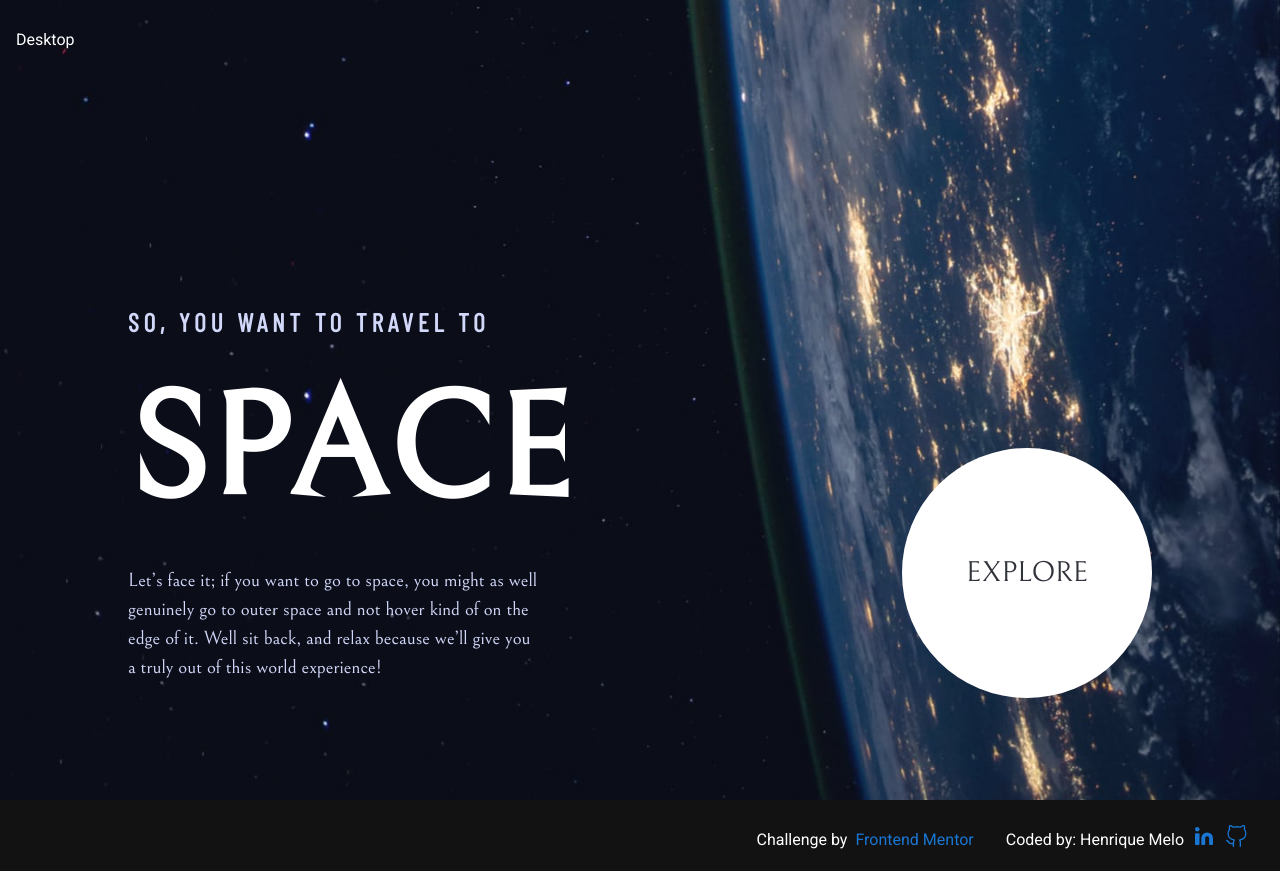
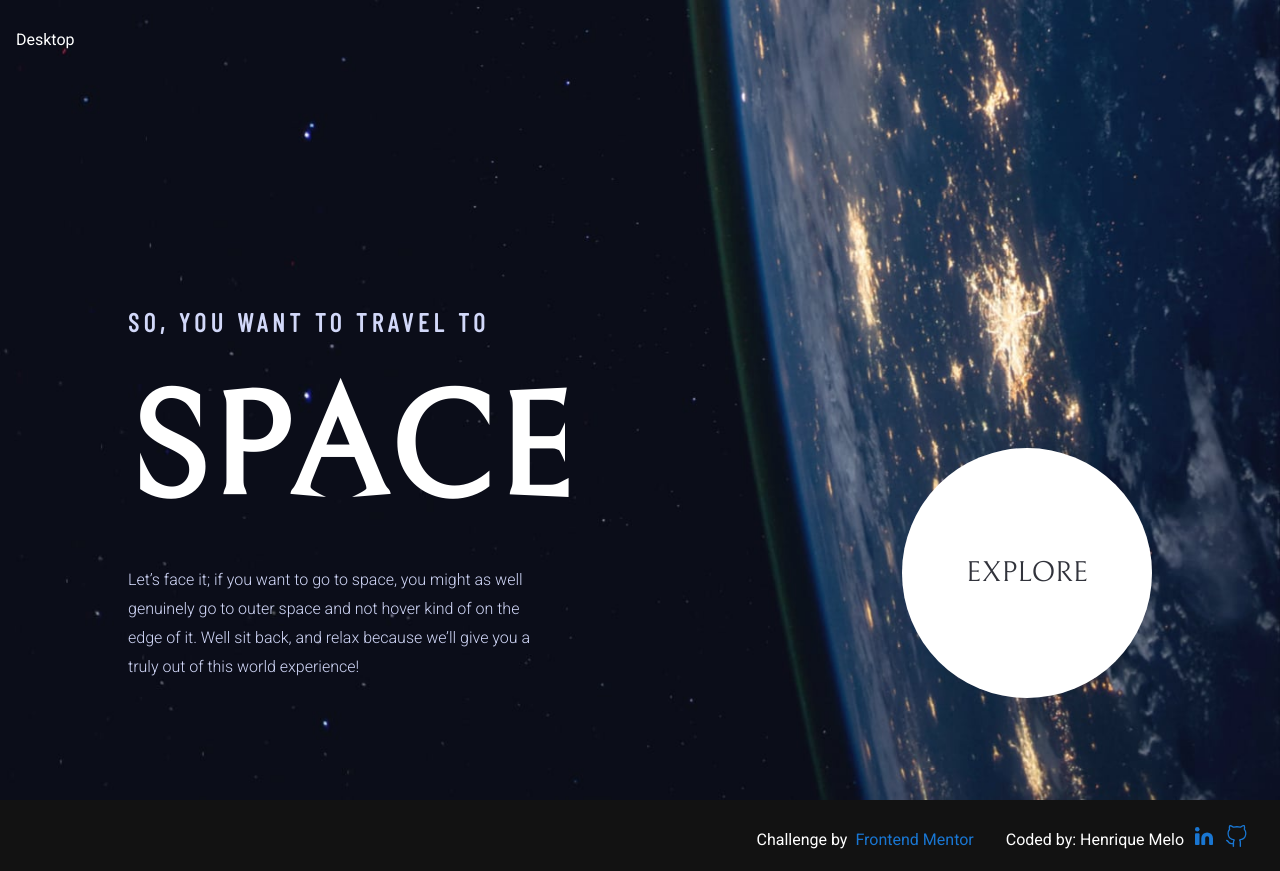
Before and after one commit to HenriqueAmorim20/space-tourism, a Nuxt app: page / in a window 1280 px wide. Built offline with nearby package versions, Linux system fonts and the light colour scheme.

Commit message:
home paragraph and padding adjustments

```diff
--- a/pages/index.vue
+++ b/pages/index.vue
@@ -61,10 +61,11 @@ section h2 {
 }
 
 section p {
-  font-family: "bellefair";
   text-transform: initial;
   color: var(--light);
-  font-size: clamp(0.9rem, 5vw, 1.2rem);
+  font-size: clamp(0.7rem, 3vw, 1rem);
+  font-weight: 300;
+  line-height: 180%;
 }
 
 .explore {
@@ -123,6 +124,7 @@ section p {
 @media (max-width: 500px) {
   .main {
     background-image: url("@/static/home/background-home-mobile.jpg");
+    padding: 10% 5%;
   }
   section,
   aside {
```
